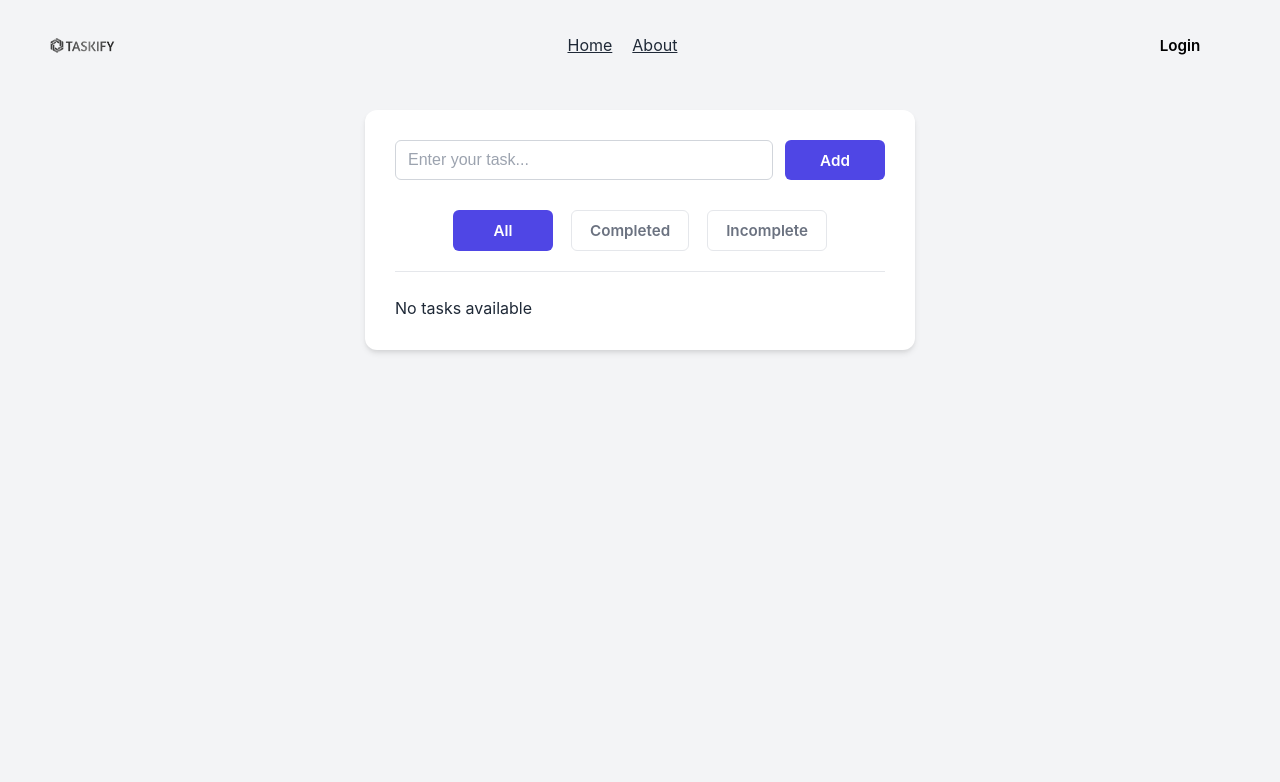
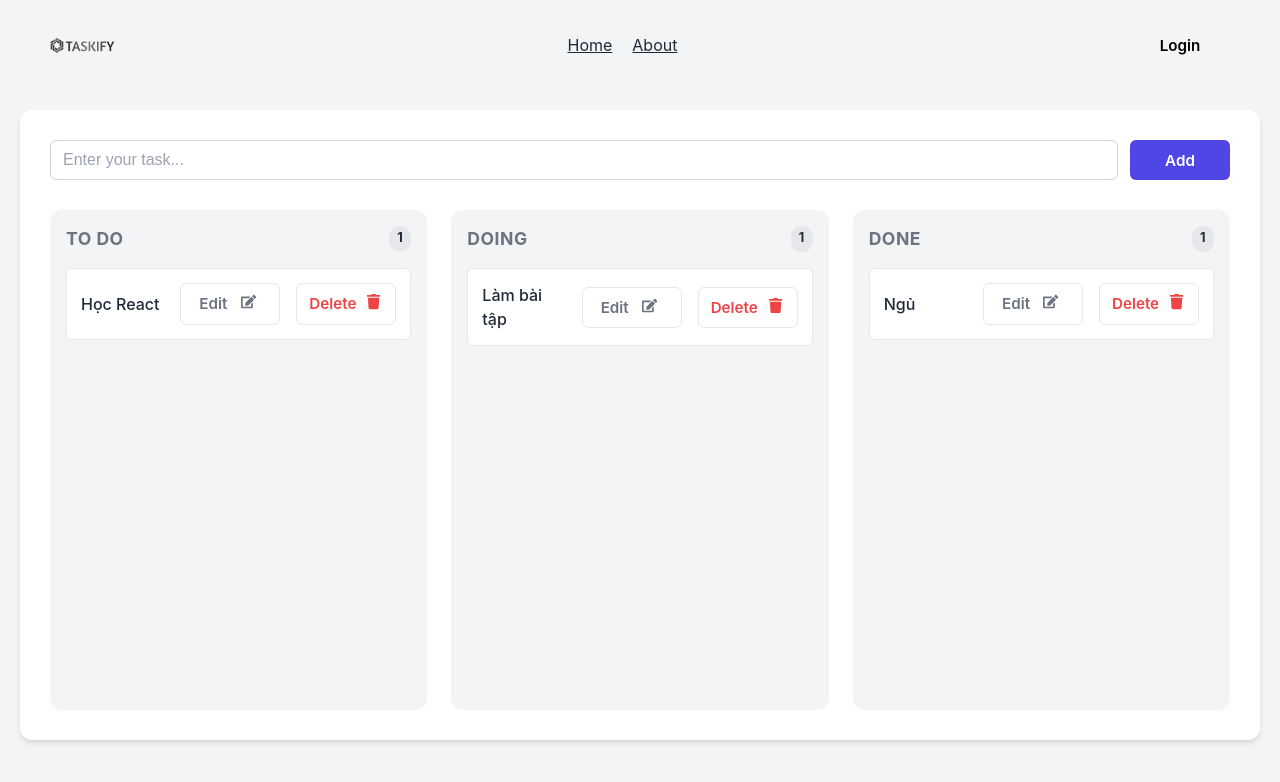
Before and after one commit to datngoca/taskify, a React app in the folder taskify/: page / in a window 1280 px wide. Shown: the top 782 px of the page. Built offline with nearby package versions, Linux system fonts and the light colour scheme; the HTML template or start-up script is replaced by a standard one.

Commit message:
feat: Drag & Drop Task

```diff
--- a/taskify/package.json
+++ b/taskify/package.json
@@ -10,6 +10,9 @@
     "preview": "vite preview"
   },
   "dependencies": {
+    "@dnd-kit/core": "^6.3.1",
+    "@dnd-kit/sortable": "^10.0.0",
+    "@dnd-kit/utilities": "^3.2.2",
     "classnames": "^2.5.1",
     "react": "^19.2.0",
     "react-dom": "^19.2.0",
--- /dev/null
+++ b/taskify/src/components/Task/ColumnTasks/ColumnTasks.jsx
@@ -0,0 +1,37 @@
+import {
+  SortableContext,
+  verticalListSortingStrategy,
+} from "@dnd-kit/sortable";
+import { useDroppable } from "@dnd-kit/core";
+import classNames from "classnames/bind";
+
+import styles from "./ColumnTasks.module.scss";
+import TaskList from "../TaskList/TaskList";
+
+const cx = classNames.bind(styles);
+const ColumnTasks = ({ col, tasks, handleDeleteTask, handleUpdateTask }) => {
+  const { setNodeRef } = useDroppable({
+    id: col.id, // ID của cột: 'todo', 'doing', 'done'
+  });
+  return (
+    <div ref={setNodeRef} className={cx("column")}>
+      <h2 className={cx("columnTitle")}>
+        {col.title}
+        <span>{tasks.length}</span>
+      </h2>
+
+      <SortableContext
+        items={tasks.map((t) => t.id)}
+        strategy={verticalListSortingStrategy}
+      >
+        <TaskList
+          tasks={tasks}
+          onDeleteTask={handleDeleteTask}
+          onSaveTask={handleUpdateTask}
+          // onCheckTask={handleUpdateTask}
+        />
+      </SortableContext>
+    </div>
+  );
+};
+export default ColumnTasks;
--- /dev/null
+++ b/taskify/src/components/Task/ColumnTasks/ColumnTasks.module.scss
@@ -0,0 +1,25 @@
+.column {
+  background-color: #f3f4f6; /* Nền cột hơi xám để phân biệt */
+  border-radius: var(--radius-md);
+  padding: 16px;
+  min-height: 500px;
+}
+.columnTitle {
+  font-size: 1.1rem;
+  font-weight: 700;
+  margin-bottom: 16px;
+  color: var(--text-muted);
+  text-transform: uppercase;
+  letter-spacing: 0.5px;
+  display: flex;
+  justify-content: space-between;
+
+  /* Đếm số lượng task (Badge) */
+  span {
+    background: #e5e7eb;
+    padding: 2px 8px;
+    border-radius: 12px;
+    font-size: 0.8rem;
+    color: var(--text-main);
+  }
+}
--- /dev/null
+++ b/taskify/src/components/Task/SortableItem/index.jsx
@@ -0,0 +1,31 @@
+import { useSortable } from "@dnd-kit/sortable";
+import { CSS } from "@dnd-kit/utilities";
+
+const SortableItem = (props) => {
+  // Hook này cung cấp các thuộc tính cần thiết để element có thể kéo thả
+  const {
+    attributes,
+    listeners,
+    setNodeRef,
+    transform,
+    transition,
+    isDragging, // Trạng thái: đang kéo hay không
+  } = useSortable({ id: props.id });
+
+  // Style để task di chuyển mượt mà theo chuột
+  const style = {
+    transform: CSS.Transform.toString(transform),
+    transition,
+    // Nếu đang kéo thì làm mờ item gốc đi 1 chút để dễ nhìn
+    opacity: isDragging ? 0.3 : 1,
+    cursor: "grab",
+  };
+
+  return (
+    <div ref={setNodeRef} style={style} {...attributes} {...listeners}>
+      {/* Render nội dung Task được truyền từ bên ngoài vào */}
+      {props.children}
+    </div>
+  );
+};
+export default SortableItem;
--- a/taskify/src/components/Task/Task.jsx
+++ b/taskify/src/components/Task/Task.jsx
@@ -1,10 +1,18 @@
 import { useState, useEffect } from "react";
 import classNames from "classnames/bind";
+import {
+  DndContext,
+  DragOverlay,
+  closestCorners,
+  PointerSensor,
+  useSensor,
+  useSensors,
+} from "@dnd-kit/core";
 
 import styles from "./Task.module.scss";
 import TaskInput from "./TaskInput/TaskInput.jsx";
-import TaskList from "./TaskList/TaskList.jsx";
-import TaskFilter from "./TaskFilter/TaskFilter.jsx";
+import TaskItem from "./TaskItem/TaskItem.jsx";
+import ColumnTasks from "./ColumnTasks/ColumnTasks.jsx";
 
 const cx = classNames.bind(styles);
 
@@ -14,18 +22,22 @@ function loadTasksFromStorage() {
   const storedTasks = localStorage.getItem(STORAGE_KEY);
   return storedTasks ? JSON.parse(storedTasks) : [];
 }
+// Dữ liệu mới cho Level 2
+const initialTasks = [
+  { id: 1, title: "Học React", status: "todo" },
+  { id: 2, title: "Làm bài tập", status: "doing" },
+  { id: 3, title: "Ngủ", status: "done" },
+];
 
 const Task = () => {
   // khởi tạo từ localStorage
   const initial = loadTasksFromStorage();
 
-  const [tasks, setTasks] = useState(initial);
-  const [dataFilter, setDataFilter] = useState(tasks);
-
+  const [tasks, setTasks] = useState(initialTasks);
+  const [activeId, setActiveId] = useState(null);
   // persist khi items thay đổi
   useEffect(() => {
-    localStorage.setItem(STORAGE_KEY, JSON.stringify(tasks));
-    setDataFilter(tasks);
+    // localStorage.setItem(STORAGE_KEY, JSON.stringify(tasks));
   }, [tasks]);
 
   // Handle delete task
@@ -57,35 +69,90 @@ const Task = () => {
     });
   };
 
-  const handleFilterTasks = (filter) => {
-    switch (filter) {
-      case "Completed":
-        const completedTask = tasks.filter((task) => task.completed);
-        setDataFilter(completedTask);
-        break;
-      case "Incomplete":
-        const incompleteTasks = tasks.filter((task) => !task.completed);
-        setDataFilter(incompleteTasks);
-        break;
-      case "All":
-        setDataFilter(tasks);
-        break;
-      default:
-        throw new Error("Invalid filter option");
+  // Định nghĩa danh sách các cột
+  const columns = [
+    { id: "todo", title: "To Do" },
+    { id: "doing", title: "Doing" },
+    { id: "done", title: "Done" },
+  ];
+
+  const sensors = useSensors(
+    useSensor(PointerSensor, { activationConstraint: { distance: 5 } })
+  );
+
+  // --- LOGIC XỬ LÝ KÉO THẢ (QUAN TRỌNG) ---
+  // --- HÀM 1: BẮT ĐẦU KÉO (QUAN TRỌNG ĐỂ HIỆN OVERLAY) ---
+  const handleDragStart = (event) => {
+    setActiveId(event.active.id); // <--- Lưu ID lại ngay lập tức
+  };
+  // --- HÀM 2: KHI THẢ RA ---
+  const handleDragEnd = (event) => {
+    setActiveId(null); // Reset trạng thái
+    const { active, over } = event;
+    if (!over) return;
+
+    const activeId = active.id;
+    const overId = over.id;
+
+    // Tìm task đang được kéo
+    const activeTask = tasks.find((t) => t.id === activeId);
+
+    // Logic xác định trạng thái mới
+    let newStatus = activeTask.status;
+
+    // TRƯỜNG HỢP 1: Thả vào Cột (Todo/Doing/Done)
+    if (columns.some((col) => col.id === overId)) {
+      newStatus = overId;
+    }
+    // TRƯỜNG HỢP 2: Thả đè lên Task khác
+    else {
+      const overTask = tasks.find((t) => t.id === overId);
+      if (overTask) {
+        newStatus = overTask.status;
+      }
+    }
+
+    // Cập nhật State
+    if (activeTask.status !== newStatus) {
+      setTasks((prev) =>
+        prev.map((t) => (t.id === activeId ? { ...t, status: newStatus } : t))
+      );
     }
   };
+
+  const activeTask = tasks.find((t) => t.id === activeId);
 
   return (
     <>
       <div className={cx("container")}>
         <TaskInput onAddTask={handleAddTask} />
-        <TaskFilter onFilterTask={handleFilterTasks} />
-        <TaskList
-          tasks={dataFilter}
-          onDeleteTask={handleDeleteTask}
-          onSaveTask={handleUpdateTask}
-          onCheckTask={handleUpdateTask}
-        />
+        {/* <TaskFilter onFilterTask={handleFilterTasks} /> */}
+        <DndContext
+          sensors={sensors}
+          onDragStart={handleDragStart} // <--- 2. CHƯA CÓ DÒNG NÀY LÀ KHÔNG CHẠY
+          collisionDetection={closestCorners}
+          onDragEnd={handleDragEnd}
+        >
+          <div className={cx("board")}>
+            {columns.map((col) => (
+              <ColumnTasks
+                key={col.id}
+                col={col}
+                tasks={tasks.filter((t) => t.status === col.id)}
+                handleDeleteTask={handleDeleteTask}
+                handleUpdateTask={handleUpdateTask}
+              />
+            ))}
+          </div>
+          {/* DRAG OVERLAY: Đây là phần tử "bay" theo chuột
+          Nó nằm đè lên trên tất cả (nhờ Portal của dnd-kit)
+        */}
+          <DragOverlay>
+            {activeId && activeTask ? (
+              <TaskItem task={activeTask} isOverlay={true} />
+            ) : null}
+          </DragOverlay>
+        </DndContext>
       </div>
     </>
   );
--- a/taskify/src/components/Task/Task.module.scss
+++ b/taskify/src/components/Task/Task.module.scss
@@ -1,8 +1,19 @@
 .container {
-  max-width: 550px;
+  min-width: 550px;
   margin: 40px auto;
   background-color: var(--bg-surface);
   padding: 30px;
   border-radius: var(--radius-md);
   box-shadow: var(--shadow-card);
 }
+.board {
+  display: grid;
+  grid-template-columns: repeat(3, 1fr); /* 3 cột bằng nhau */
+  gap: 24px;
+  align-items: start; /* Căn lên trên cùng */
+
+  /* Responsive: Trên mobile thì xếp dọc */
+  @media (max-width: 768px) {
+    grid-template-columns: 1fr;
+  }
+}
--- a/taskify/src/components/Task/TaskEdit/TaskEdit.jsx
+++ b/taskify/src/components/Task/TaskEdit/TaskEdit.jsx
@@ -11,7 +11,7 @@ const TaskEdit = ({ task, onSave, onCancel }) => {
   const [editedValue, setEditedValue] = useState(task.name);
 
   const handleSave = () => {
-    onSave(task.id, { fieldName: "name", value: editedValue });
+    onSave(task.id, { fieldName: "title", value: editedValue });
     onCancel();
   };
 
@@ -31,7 +31,7 @@ const TaskEdit = ({ task, onSave, onCancel }) => {
         />
 
         <div className={cx("buttonGroup")}>
-          <Button secondary onClick={onCancel} >
+          <Button secondary onClick={onCancel}>
             Cancel
           </Button>
           <Button primary onClick={handleSave}>
--- a/taskify/src/components/Task/TaskItem/TaskItem.jsx
+++ b/taskify/src/components/Task/TaskItem/TaskItem.jsx
@@ -8,7 +8,7 @@ import Button from "../../UI/Button/Button.jsx";
 
 const cx = classNames.bind(styles);
 
-const TaskItem = ({ task, onDeleteTask, onSaveTask }) => {
+const TaskItem = ({ task, isOverlay, onDeleteTask, onSaveTask }) => {
   const [status, setStatus] = useState(task.completed);
   const [editingTask, setEditingTask] = useState(null);
 
@@ -18,14 +18,22 @@ const TaskItem = ({ task, onDeleteTask, onSaveTask }) => {
   };
   return (
     <>
-      <div className={cx("taskItem")}>
+      <div
+        className={cx("taskItem")}
+        style={{
+          // Nếu là Overlay (cái đang bay) thì thêm bóng đổ đậm hơn, scale to lên xíu cho đẹp
+          cursor: "grabbing",
+          boxShadow: isOverlay ? "0 5px 15px rgba(0,0,0,0.25)" : undefined,
+          transform: isOverlay ? "scale(1.05)" : undefined,
+        }}
+      >
         <div className={cx("leftContent")}>
-          <input
-            onChange={handleStatusChange}
+          {/* <input
+            // onChange={handleStatusChange}
             type="checkbox"
             checked={status}
-          />
-          <span className={styles.taskText}>{task.name}</span>
+          /> */}
+          <span className={styles.taskText}>{task.title}</span>
           <span className={cx("status")}>
             {task.completed ? <FaCheck className={cx("icon")} /> : ""}
           </span>
--- a/taskify/src/components/Task/TaskList/TaskList.jsx
+++ b/taskify/src/components/Task/TaskList/TaskList.jsx
@@ -1,28 +1,37 @@
 import classNames from "classnames/bind";
+import {
+  SortableContext,
+  verticalListSortingStrategy,
+} from "@dnd-kit/sortable";
+
 import styles from "./TaskList.module.scss";
-
 import TaskItem from "../TaskItem/TaskItem.jsx";
+import SortableItem from "../SortableItem/index.jsx";
 
 const cx = classNames.bind(styles);
 
 const TaskList = ({ tasks, onDeleteTask, onSaveTask }) => {
   return (
-    <>
+    <SortableContext
+      items={tasks} // Cần truyền mảng các ID
+      strategy={verticalListSortingStrategy}
+    >
       <div className={cx("taskList")}>
         {tasks?.length === 0 ? (
           <p className={cx("no-tasks")}>No tasks available</p>
         ) : (
-          tasks?.map((task, index) => (
-            <TaskItem
-              key={index}
-              task={task}
-              onDeleteTask={onDeleteTask}
-              onSaveTask={onSaveTask}
-            />
+          tasks?.map((task) => (
+            <SortableItem key={task.id} id={task.id}>
+              <TaskItem
+                task={task}
+                onDeleteTask={onDeleteTask}
+                onSaveTask={onSaveTask}
+              />
+            </SortableItem>
           ))
         )}
       </div>
-    </>
+    </SortableContext>
   );
 };
 
```
Also changed, not shown: taskify/src/components/Task/SortableItem/SortableItem.module.scss (added), 1 other file (tests, documents, lock files or other folders).
